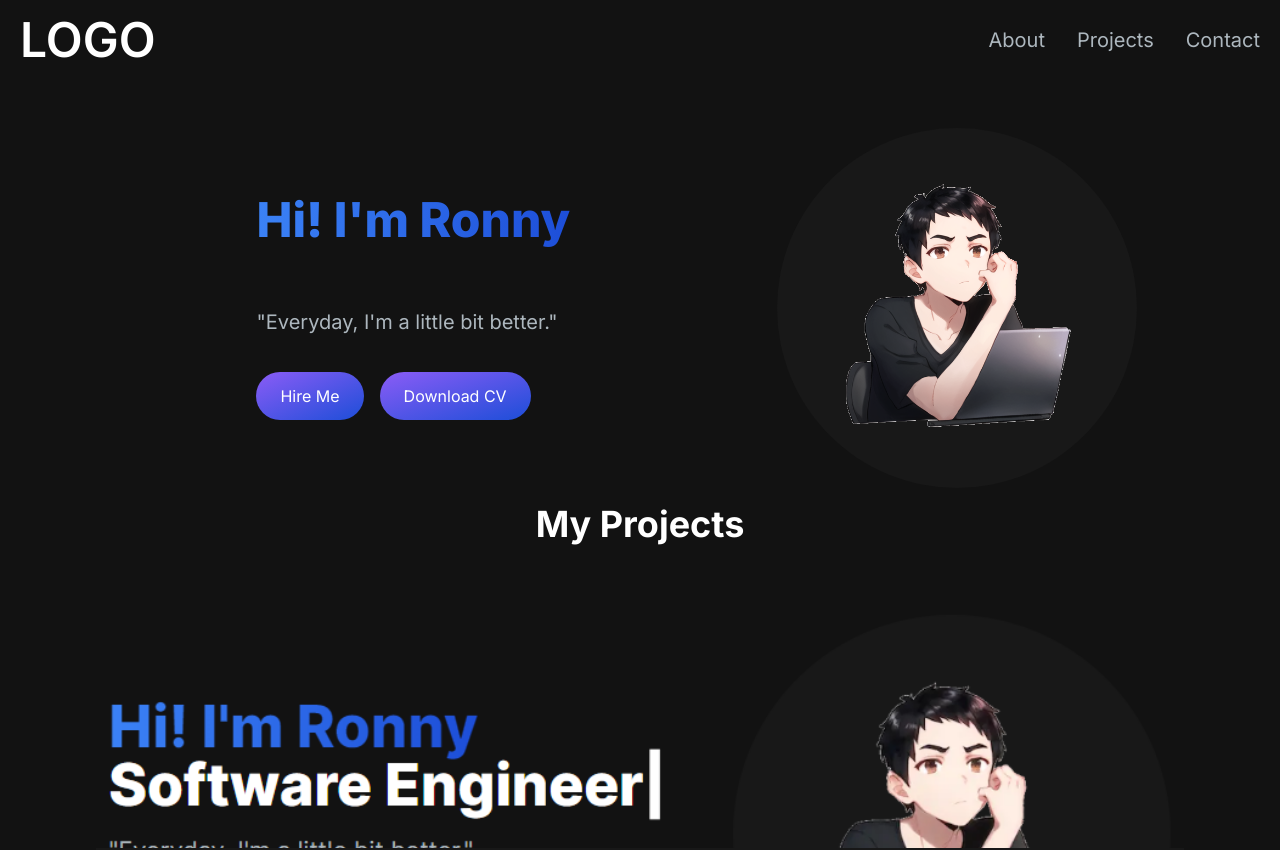
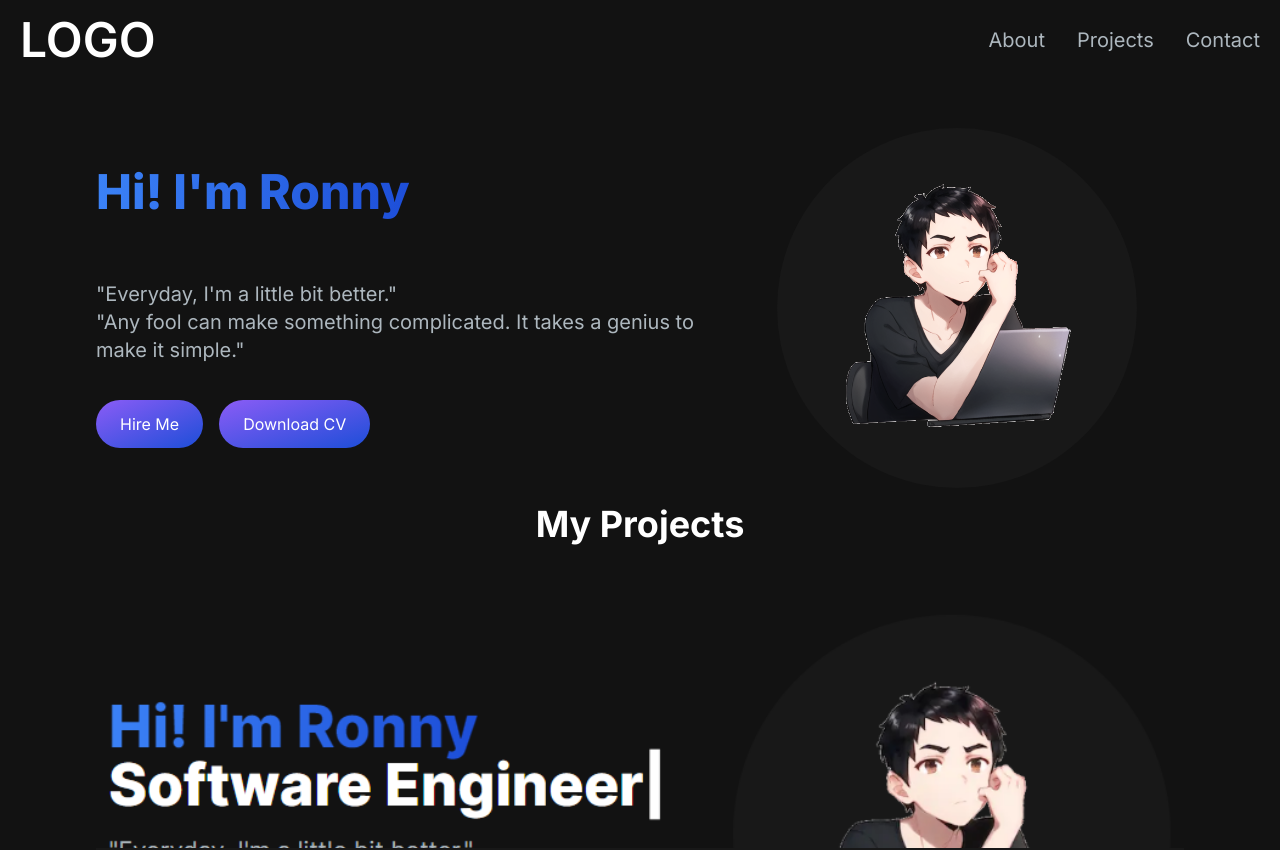
Before and after one commit to quadratini/Portfolio2, a Next.js app: page / in a window 1280 px wide. Shown: the top 850 px of the page. Built offline with nearby package versions, Linux system fonts and the light colour scheme.

Commit message:
add quotes

```diff
--- a/app/components/HeroSection.jsx
+++ b/app/components/HeroSection.jsx
@@ -1,6 +1,6 @@
 "use client";
-import React from 'react';
-import Image from 'next/image';
+import React from "react";
+import Image from "next/image";
 import { TypeAnimation } from "react-type-animation";
 
 const HeroSection = () => {
@@ -21,7 +21,13 @@ const HeroSection = () => {
             />
           </h1>
           <p className="text-[#ADB7BE] text-base sm:text-lg mb-6 lg:text-xl">
-              "Everyday, I'm a little bit better."
+            <ul>
+              <li>"Everyday, I'm a little bit better."</li>
+              <li>
+                "Any fool can make something complicated. It takes a genius to
+                make it simple."
+              </li>
+            </ul>
           </p>
           <div>
             <button className="px-6 py-3 rounded-full sm:w-fit mr-4 bg-gradient-to-br from-violet-500 to-blue-700 text-white">
@@ -46,6 +52,6 @@ const HeroSection = () => {
       </div>
     </section>
   );
-}
+};
 
 export default HeroSection;
```
Lines whose indentation alone changed are shown as unchanged.
